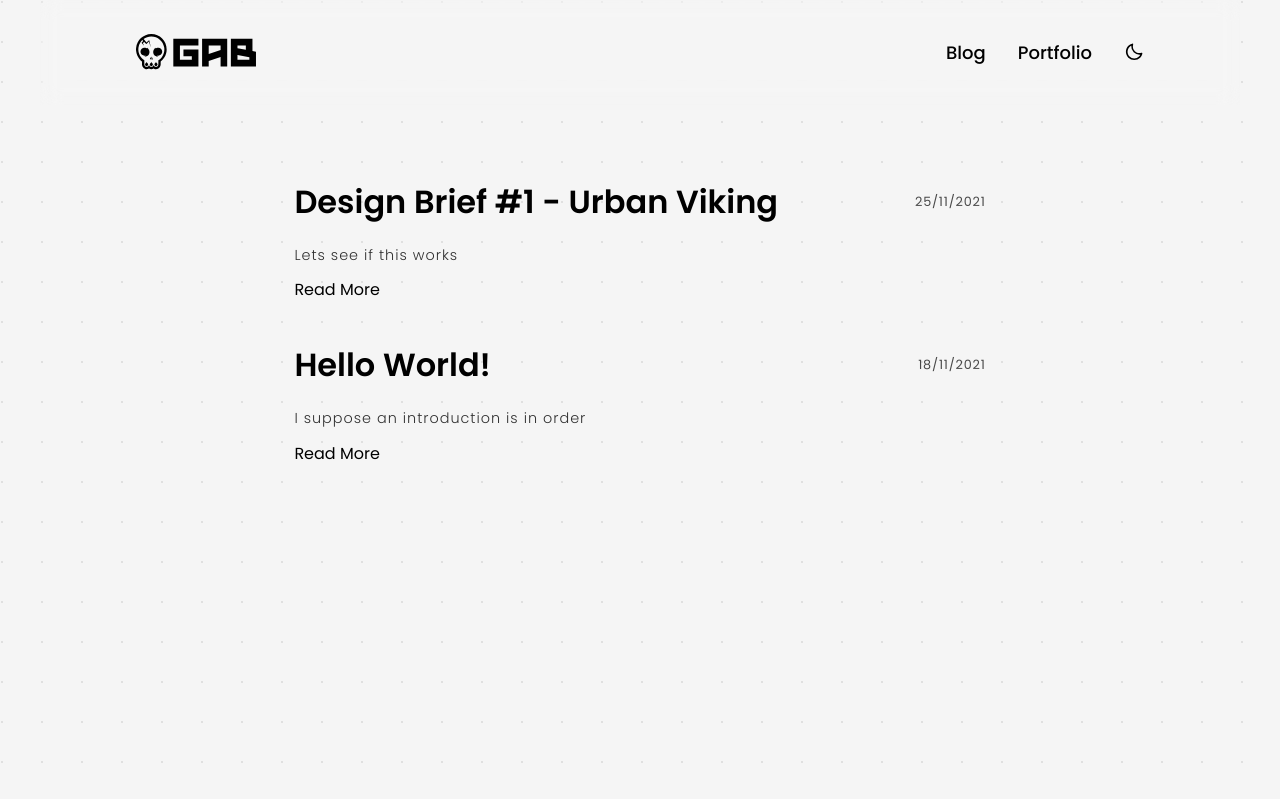
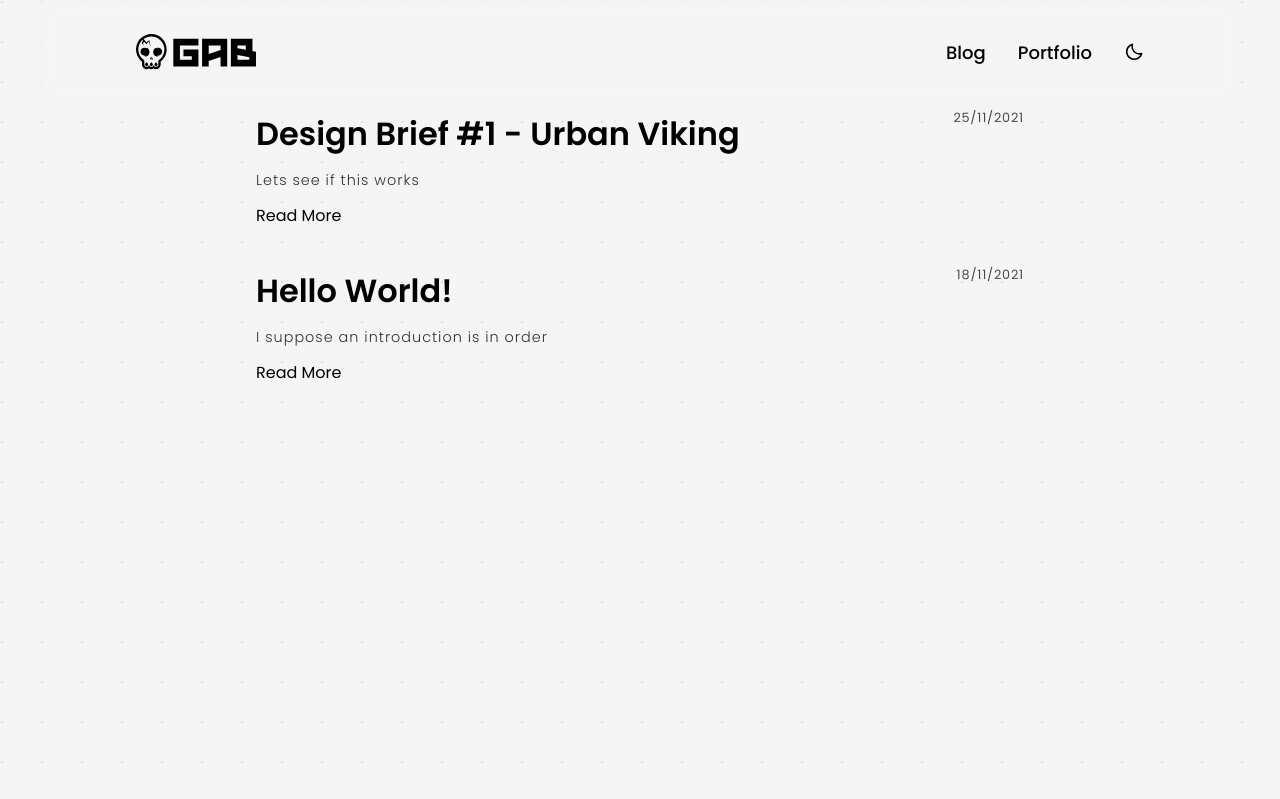
Before and after one commit to Darkryhr/digital-garden, a Next.js app: page /blog in a window 1280 px wide. Shown: the top 799 px of the page. Built offline with nearby package versions, Linux system fonts and the light colour scheme.

Commit message:
more padding and height fixes

```diff
--- a/components/styled/LayoutStyles.js
+++ b/components/styled/LayoutStyles.js
@@ -4,23 +4,17 @@ import styled from 'styled-components';
 export const SpacedRow = styled.div`
   display: flex;
   justify-content: space-between;
-  align-items: center;
-  margin-bottom: 1rem;
+  align-items: flex-start;
+  margin-bottom: 0.6rem;
 `;
 
 export const ContentWrapper = styled(SpacedRow)`
-  /* height: ${props => (props.height ? props.height : 'inherit')}; */
   height: 100vh;
   width: 100%;
   max-width: 768px;
-  padding: 0 3vw;
   margin: 0 auto;
   display: flex;
-  align-items: flex-start;
-  justify-content: center;
-  @media (min-width: 900px) {
-    padding-top: 100px;
-  }
+  padding-top: 5rem;
 `;
 
 export const Container = styled.div`
@@ -30,12 +24,8 @@ export const Container = styled.div`
   align-items: center;
   width: 100%;
   min-height: 100vh;
-  padding-top: 3rem;
-`;
-
-export const Box = styled.div`
-  width: 100%;
-  height: calc(100vh - 110px);
+  padding: ${props => (props.p ? props.p : '')};
+  /* padding-top: 3rem; */
 `;
 
 //* Standard centered row
--- a/components/styled/layout.js
+++ b/components/styled/layout.js
@@ -39,7 +39,6 @@ const Wrapper = styled.div`
   }
   @media (max-width: 1200px) {
     padding: 0 7vw;
-    padding-top: 50px;
   }
 `;
 
--- a/pages/blog/index.js
+++ b/pages/blog/index.js
@@ -2,11 +2,7 @@ import { getAllPosts } from 'lib/api';
 import React from 'react';
 import PostPreview from '@components/post-preview';
 import SectionWrapper from '@components/section-wrapper';
-import {
-  Box,
-  Container,
-  ContentWrapper,
-} from '@components/styled/LayoutStyles';
+import { ContentWrapper } from '@components/styled/LayoutStyles';
 
 const PostFeed = ({ allPosts }) => {
   return (
```
Also changed, not shown: pages/portfolio/index.js (+2 -8 lines).
